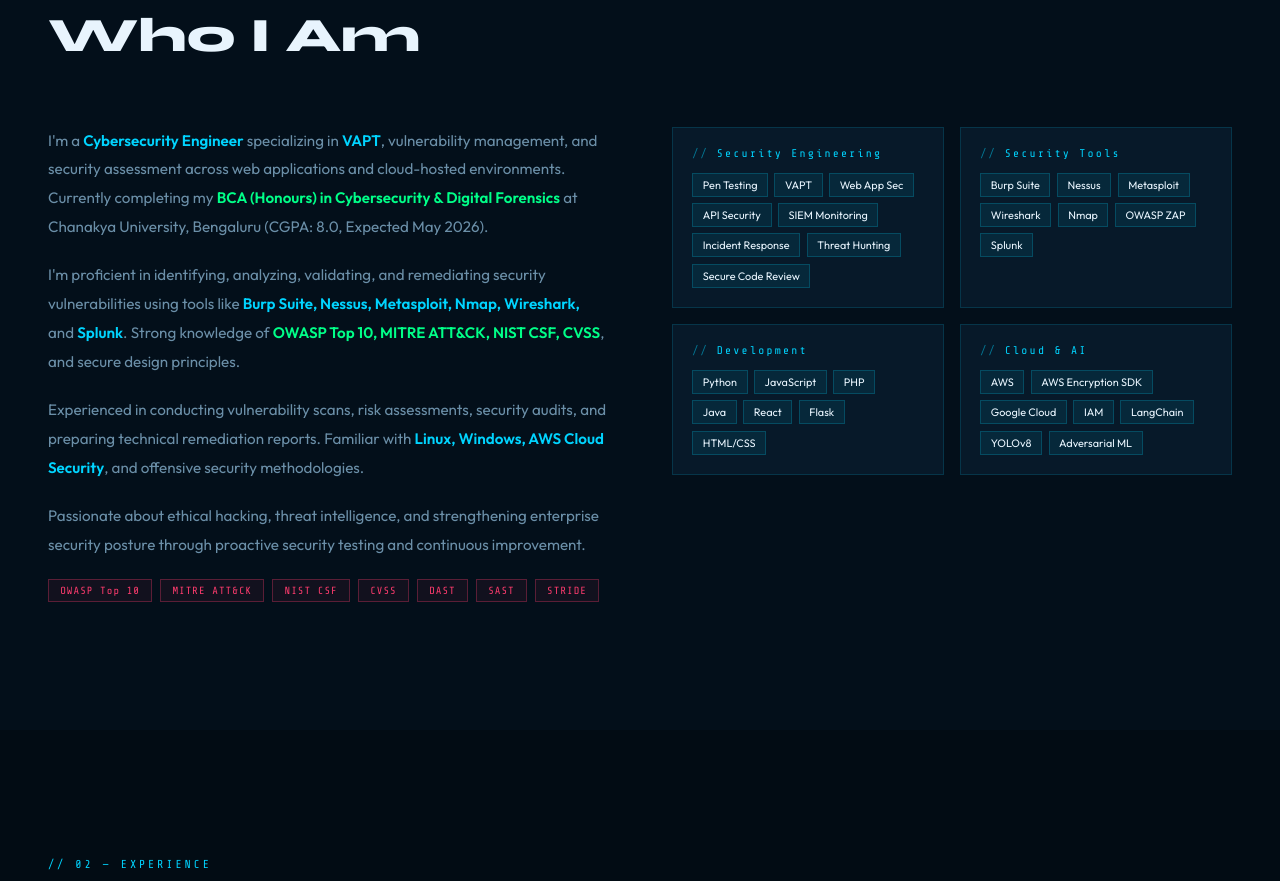
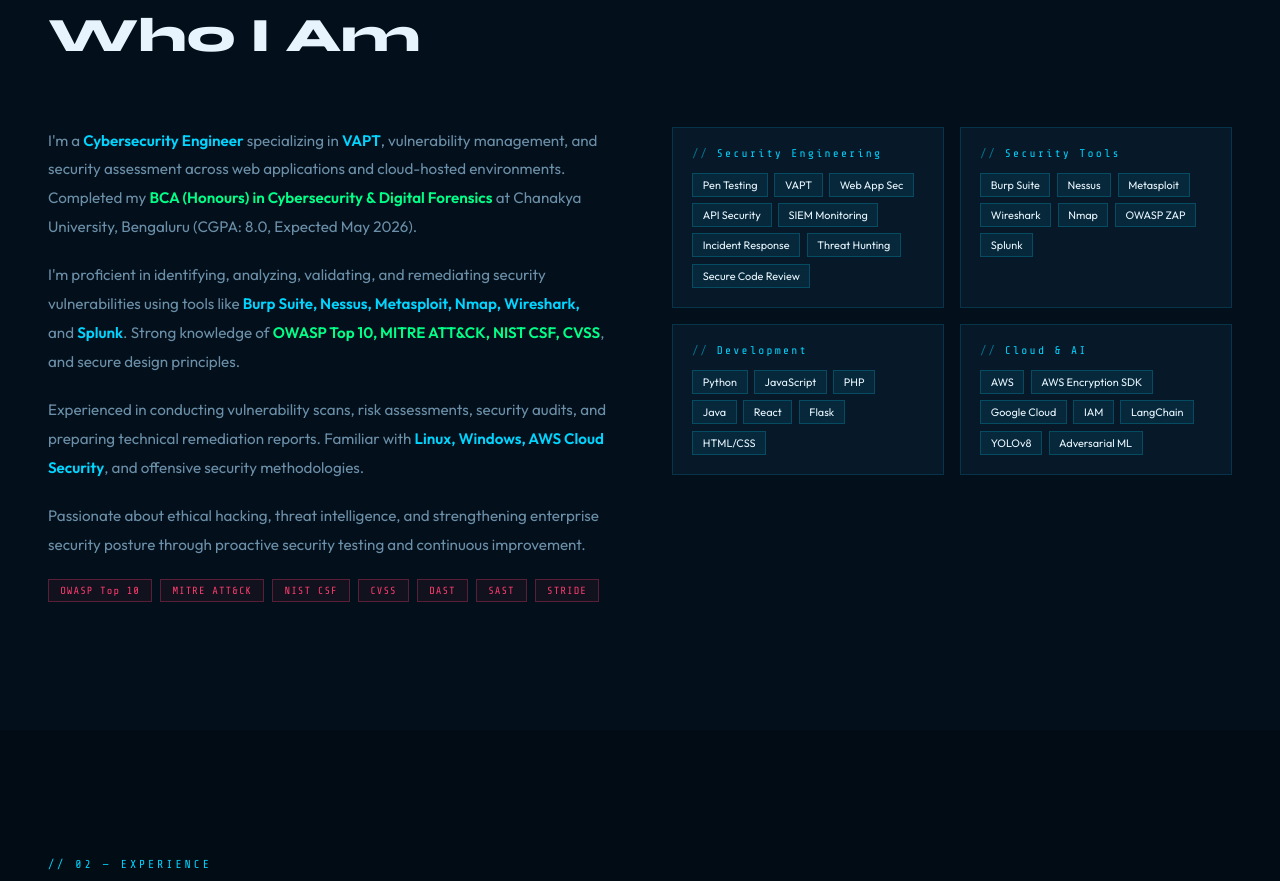
Before and after one commit to CU22BCA033A/Sugnana-Murthy-GM-portfolio, a plain HTML site: page index.html in a window 1280 px wide. Shown: the part 944-1825 px from the top of the page. Drawn offline with nearby package versions, Linux system fonts and the light colour scheme.

Commit message:
Revise about section to indicate completed degree
Updated the description to reflect completion of BCA degree.

```diff
--- a/index.html
+++ b/index.html
@@ -293,7 +293,7 @@
     </div>
     <div class="about-grid">
       <div class="about-text">
-        <p>I'm a <span class="highlight">Cybersecurity Engineer</span> specializing in <span class="highlight">VAPT</span>, vulnerability management, and security assessment across web applications and cloud-hosted environments. Currently completing my <span class="highlight2">BCA (Honours) in Cybersecurity &amp; Digital Forensics</span> at Chanakya University, Bengaluru (CGPA: 8.0, Expected May 2026).</p>
+        <p>I'm a <span class="highlight">Cybersecurity Engineer</span> specializing in <span class="highlight">VAPT</span>, vulnerability management, and security assessment across web applications and cloud-hosted environments. Completed my <span class="highlight2">BCA (Honours) in Cybersecurity &amp; Digital Forensics</span> at Chanakya University, Bengaluru (CGPA: 8.0, Expected May 2026).</p>
         <p>I'm proficient in identifying, analyzing, validating, and remediating security vulnerabilities using tools like <span class="highlight">Burp Suite, Nessus, Metasploit, Nmap, Wireshark,</span> and <span class="highlight">Splunk</span>. Strong knowledge of <span class="highlight2">OWASP Top 10, MITRE ATT&CK, NIST CSF, CVSS</span>, and secure design principles.</p>
         <p>Experienced in conducting vulnerability scans, risk assessments, security audits, and preparing technical remediation reports. Familiar with <span class="highlight">Linux, Windows, AWS Cloud Security</span>, and offensive security methodologies.</p>
         <p>Passionate about ethical hacking, threat intelligence, and strengthening enterprise security posture through proactive security testing and continuous improvement.</p>
```
